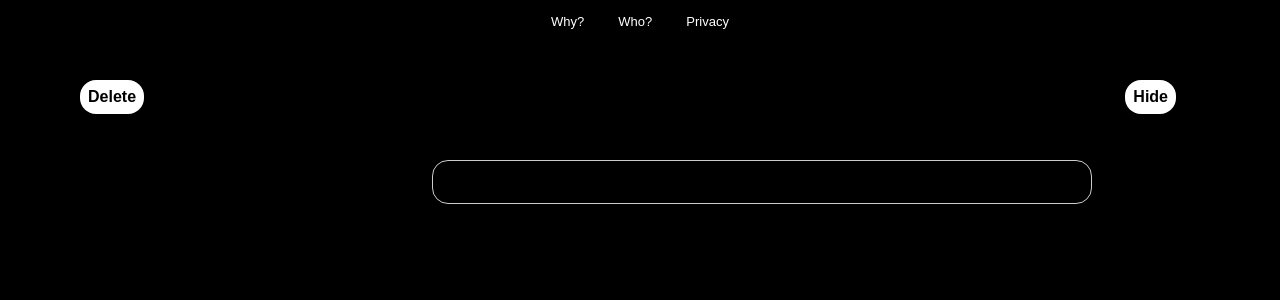
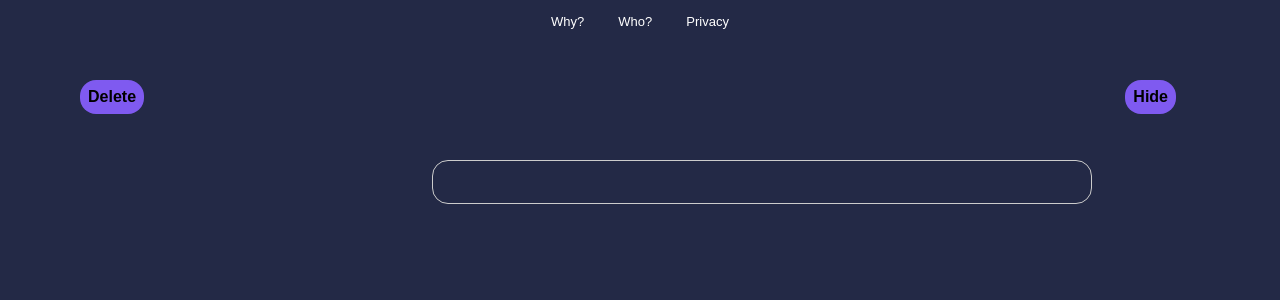
Before and after one commit to vKxni/mywritr, a Next.js app: page / in a window 1280 px wide. Shown: the top 300 px of the page. Built offline with nearby package versions, Linux system fonts and the light colour scheme.

Commit message:
colors palette poggers

```diff
--- a/pages/components/writer.module.css
+++ b/pages/components/writer.module.css
@@ -12,7 +12,7 @@
   left: 0;
   width: 100%;
   height: 100%;
-  background-color: black;
+  background-color: #232946;
 }
 
 .main input {
@@ -22,7 +22,7 @@
   border-radius: 1rem;
   padding-left: 1rem;
   font-size: 16px;
-  color: #333;
+  color: grey;
   text-align: center;
   transform: translateX(-5rem);
 }
@@ -77,7 +77,7 @@
 }
 
 .deletebutton {
-  background-color: #fff;
+  background-color: #7f5af0;
   border: none;
   border-radius: 1rem;
   color: #000;
@@ -92,7 +92,7 @@
 }
 
 .hidebutton {
-  background-color: #fff;
+  background-color: #7f5af0;
   border: none;
   border-radius: 1rem;
   color: #000;
@@ -107,12 +107,12 @@
 }
 
 .deletebutton:hover {
-  background-color: #000;
+  background-color: #010101;
   color: #7907fa;
 }
 
 .hidebutton:hover {
-  background-color: #000;
+  background-color: #010101;
   color: #7907fa;
 }
 
```
